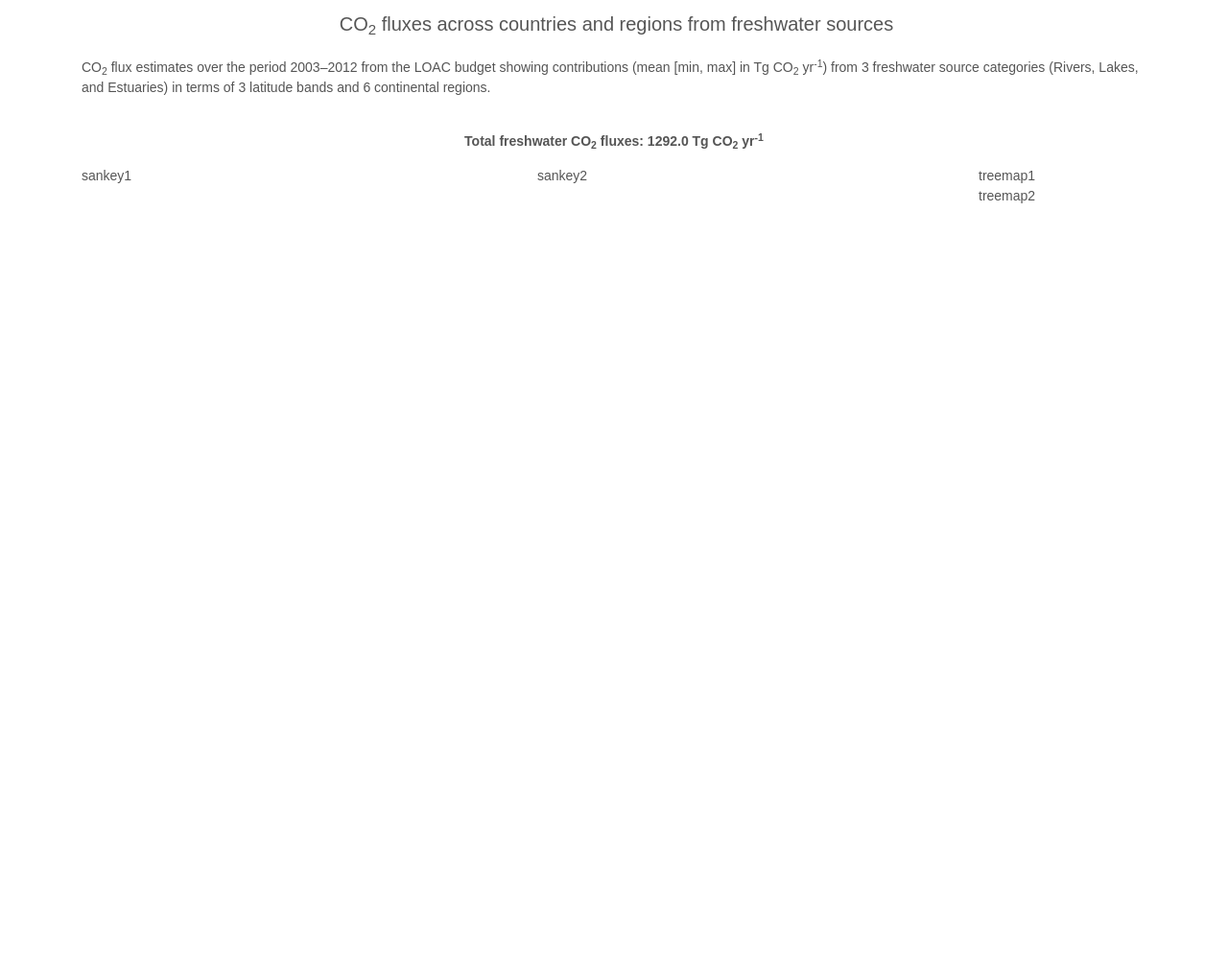
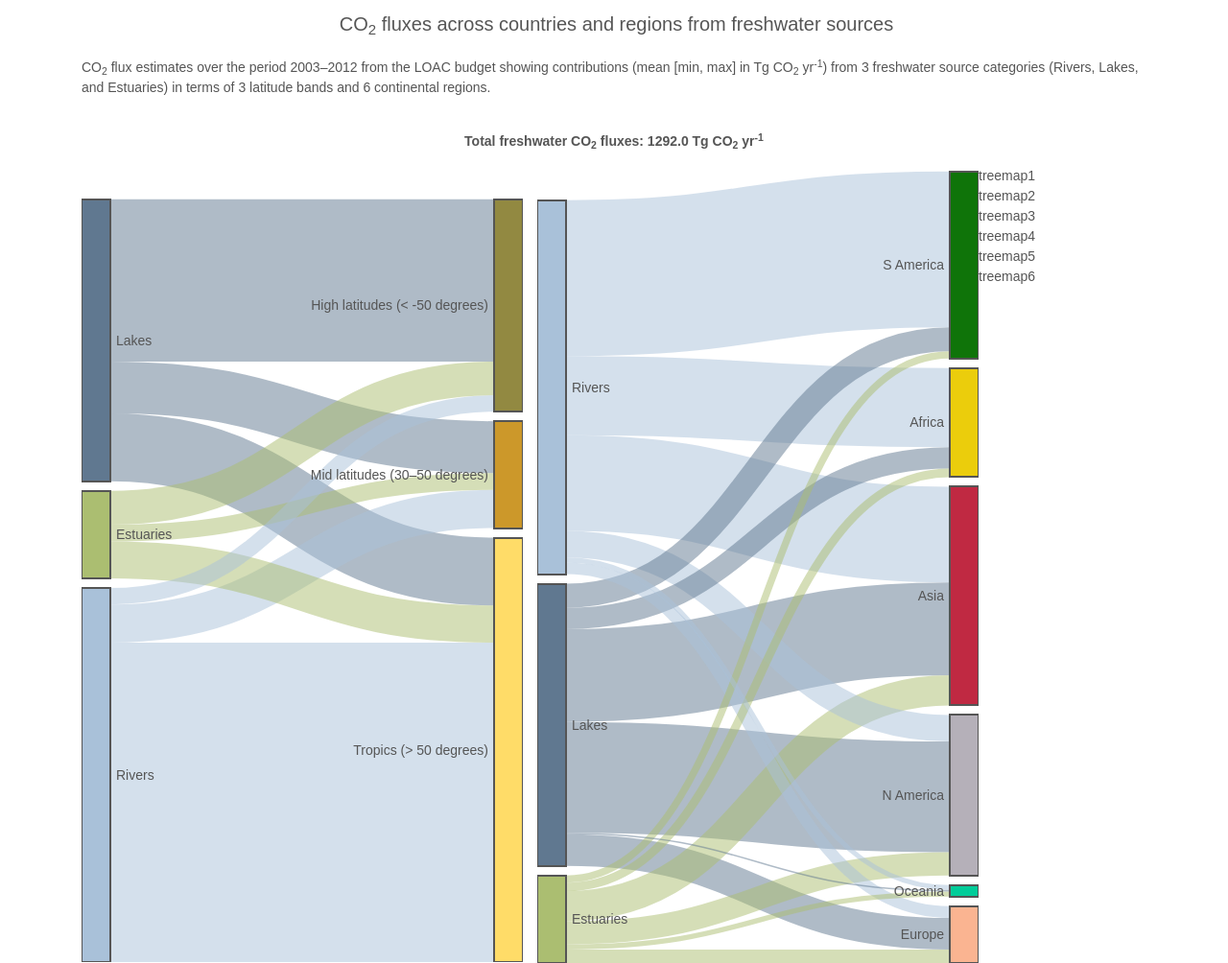
Before and after one commit to KatiRG/C-CASCADES, a plain HTML site: page layout.html in a window 1280 px wide. Shown: the top 1004 px of the page at 96% size. Before the commit the page ends 800 px from the top, so only its background shows below. Drawn offline with nearby package versions, Linux system fonts and the light colour scheme.

Commit message:
WIP contd: 2 sankeys in posn

```diff
--- a/layout.html
+++ b/layout.html
@@ -30,14 +30,26 @@
 	</div> <!-- ./row for info -->
 
 	<div class="row"> <!-- row for charts -->
-    	<div class="col-lg-5" id="chart1" class="sankeyChart">sankey1</div>
-    	<div class="col-lg-5" id="chart2" class="sankeyChart">sankey2</div>
+    	<div class="col-lg-5" id="chart1"></div>
+    	<div class="col-lg-5" id="chart2">sankey2</div>
     	<div class="col-lg-2">
     		<div class="row">
     			<div id="treemap1">treemap1</div>
     		</div>
     		<div class="row">
     			<div id="treemap2">treemap2</div>
+    		</div>
+    		<div class="row">
+    			<div id="treemap3">treemap3</div>
+    		</div>
+    		<div class="row">
+    			<div id="treemap4">treemap4</div>
+    		</div>
+    		<div class="row">
+    			<div id="treemap5">treemap5</div>
+    		</div>
+    		<div class="row">
+    			<div id="treemap6">treemap6</div>
     		</div>
     	</div>
 	</div> <!-- ./row for charts -->
@@ -53,19 +65,18 @@
         var jsonFile1 = "data/LOAC_budget_TgCyr181113_sankey1.json";
         var jsonFile2 = "data/LOAC_budget_TgCyr181113_sankey2.json";
 
-        // makeSankey("#chart1", jsonFile1, 1);
-        // makeSankey("#chart2", jsonFile2, 2);
-        // makeSankey("#treemap1", jsonFile2, 3);
+        makeSankey("#chart1", jsonFile1, 1);
+        makeSankey("#chart2", jsonFile2, 2);
 
         function makeSankey(chart_div, jsonFile, chartNum) {
 	         var margin = {
 	            top: 0,
 	            right: 0,
 	            bottom: 0,
-	            left: 60
+	            left: 0
 	        };
 
-	        var width = 550 - margin.left - margin.right,
+	        var width = 460 - margin.left - margin.right,
 	            height = 1500 - margin.top - margin.bottom;
 
 	        var formatNumber = d3.format(".2f"), //d3.format(".2f"),
--- a/style.css
+++ b/style.css
@@ -75,15 +75,24 @@
     /*width: 500px;*/
   }
 
-  .sankeyChart {
-    /*top: 170px;*/
-  }
-
-  #chart1, #chart2, #treemap1, #treemap2 {
+  #treemap1, #treemap2, #treemap3,
+  #treemap4, #treemap5, #treemap6 {
     position: relative;
     top: 70px;
     /*left: 0px;*/
   }
+
+  #chart1 {
+    position: relative;
+    top: -600px;
+  }
+
+  #chart2 {
+    position: relative;
+    top: -620px;
+  }
+
+
   #chart2 {
 /*    position: relative;
     top: -600px;
```
